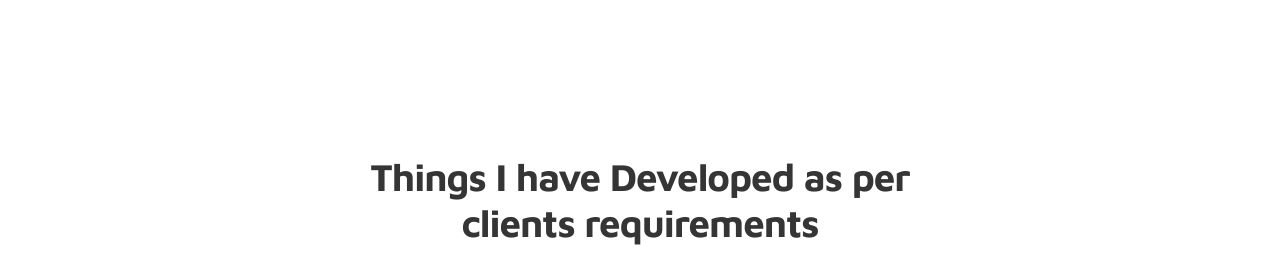
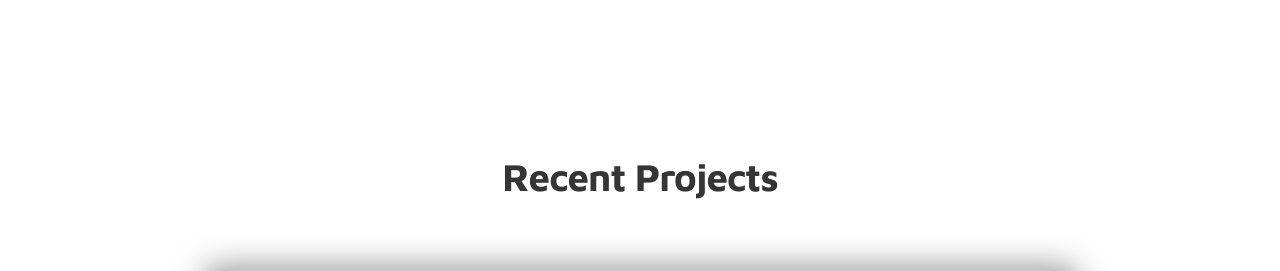
Before and after one commit to pruthvidarji1993/marvel_portfolio, a plain HTML site: page index.html in a window 1280 px wide. Shown: the part 520-791 px from the top of the page. Drawn offline with Linux system fonts and the light colour scheme.

Commit message:
Update index.html

```diff
--- a/index.html
+++ b/index.html
@@ -111,7 +111,7 @@ https://www.tooplate.com/view/2115-marvel
                   <div class="col-lg-11 text-center mx-auto col-12">
 
                       <div class="col-lg-8 mx-auto">
-                        <h2>Things I have Developed as per clients requirements</h2>
+                        <h2>Recent Projects</h2>
                       </div>
 
                       <div class="owl-carousel owl-theme">
```
